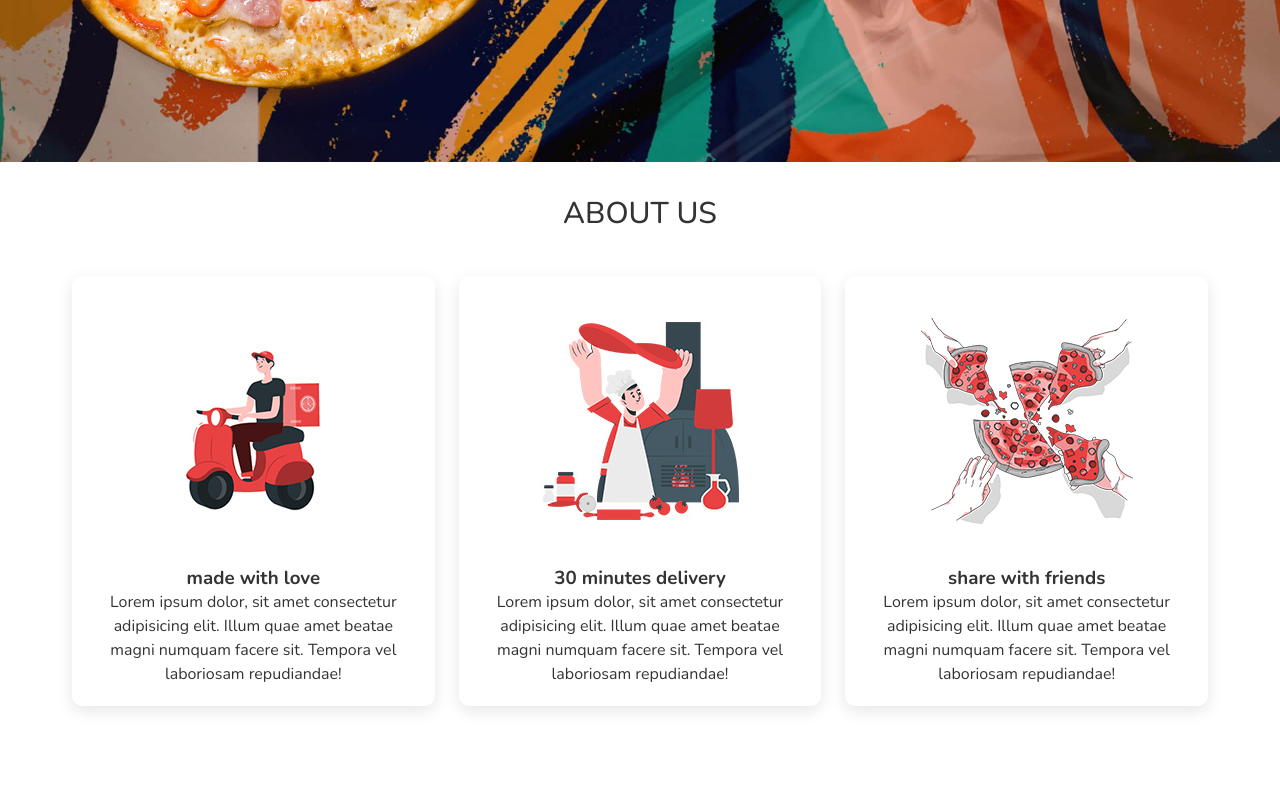
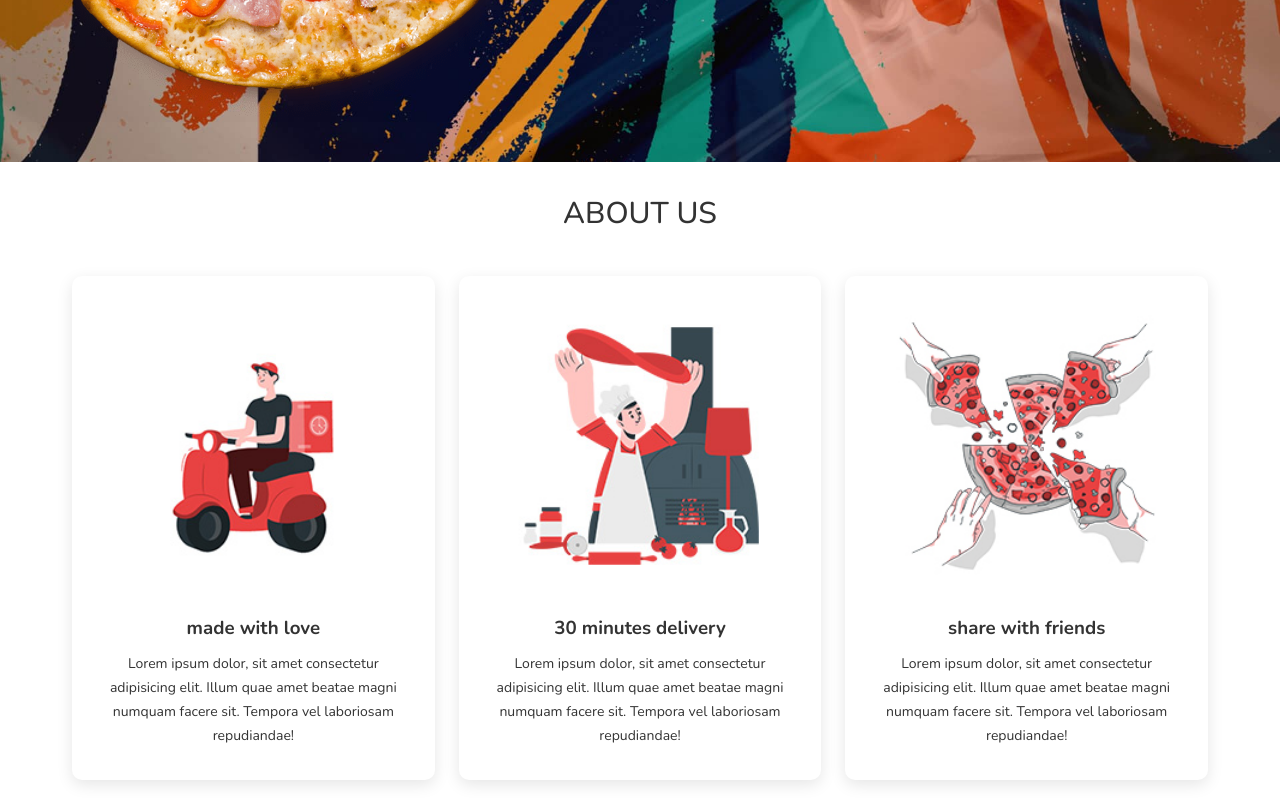
Before and after one commit to chanankuan/napizza-project, a website built with Vite: page src/index.html in a window 1280 px wide. Shown: the part 566-1366 px from the top of the page. Before the commit the page ends 1292 px from the top, so only its background shows below. Built offline with nearby package versions, Linux system fonts and the light colour scheme.

Commit message:
Update about.html

```diff
--- a/src/partials/about.html
+++ b/src/partials/about.html
@@ -4,27 +4,48 @@
 
     <ul class="card-list">
       <li class="card-item">
-        <img class="card-image" src="./img/about-1.jpg" alt="A man is making pizza" />
+        <img
+          class="card-image"
+          srcset="./img/About-1.jpg 1x, ./img/About-1@2x.jpg 2x"
+          src="./img/about-1.jpg"
+          width="300"
+          height="300"
+          alt="A man is making pizza"
+        />
         <h3 class="card-title">made with love</h3>
-        <p class="card-description">
+        <p class="card-text">
           Lorem ipsum dolor, sit amet consectetur adipisicing elit. Illum quae amet beatae magni
           numquam facere sit. Tempora vel laboriosam repudiandae!
         </p>
       </li>
 
       <li class="card-item">
-        <img class="card-image" src="./img/about-2.jpg" alt="Courier on a motorbike" />
+        <img
+          class="card-image"
+          srcset="./img/About-2.jpg 1x, ./img/About-2@2x.jpg 2x"
+          src="./img/about-2.jpg"
+          width="300"
+          height="300"
+          alt="Courier on a motorbike"
+        />
         <h3 class="card-title">30 minutes delivery</h3>
-        <p class="card-description">
+        <p class="card-text">
           Lorem ipsum dolor, sit amet consectetur adipisicing elit. Illum quae amet beatae magni
           numquam facere sit. Tempora vel laboriosam repudiandae!
         </p>
       </li>
 
       <li class="card-item">
-        <img class="card-image" src="./img/about-3.jpg" alt="Four hands and slices of an pizza" />
+        <img
+          class="card-image"
+          srcset="./img/About-3.jpg 1x, ./img/About-3@2x.jpg 2x"
+          src="./img/about-3.jpg"
+          width="300"
+          height="300"
+          alt="Four hands and slices of an pizza"
+        />
         <h3 class="card-title">share with friends</h3>
-        <p class="card-description">
+        <p class="card-text">
           Lorem ipsum dolor, sit amet consectetur adipisicing elit. Illum quae amet beatae magni
           numquam facere sit. Tempora vel laboriosam repudiandae!
         </p>
```
